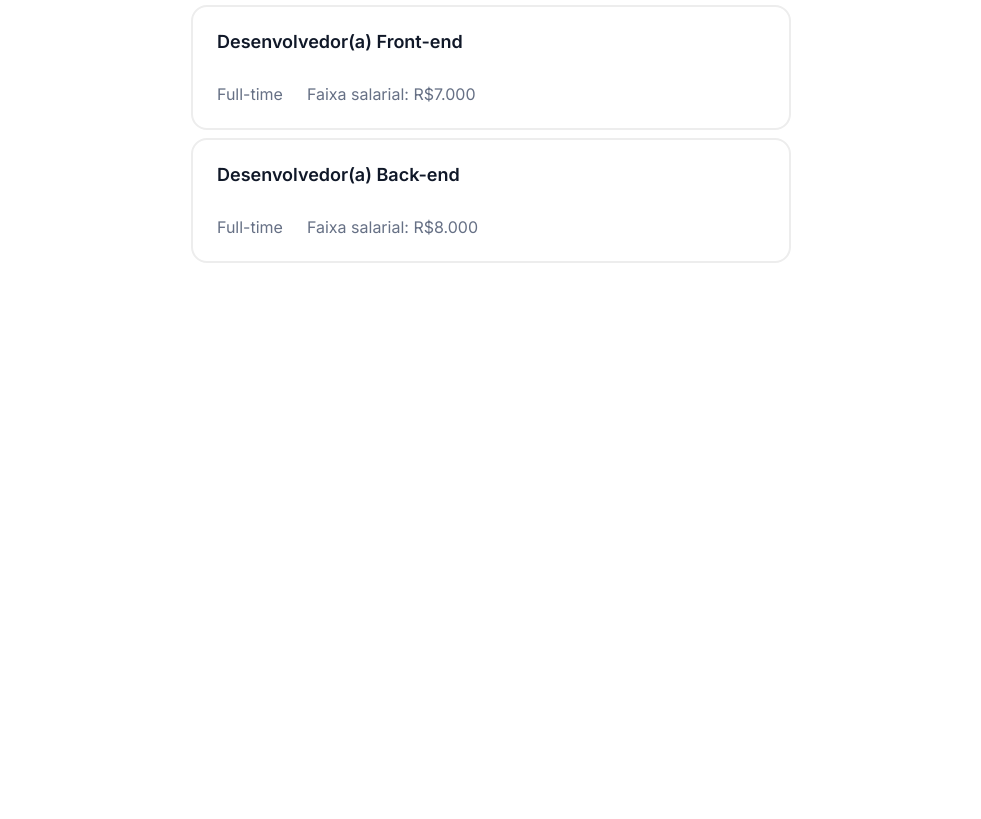
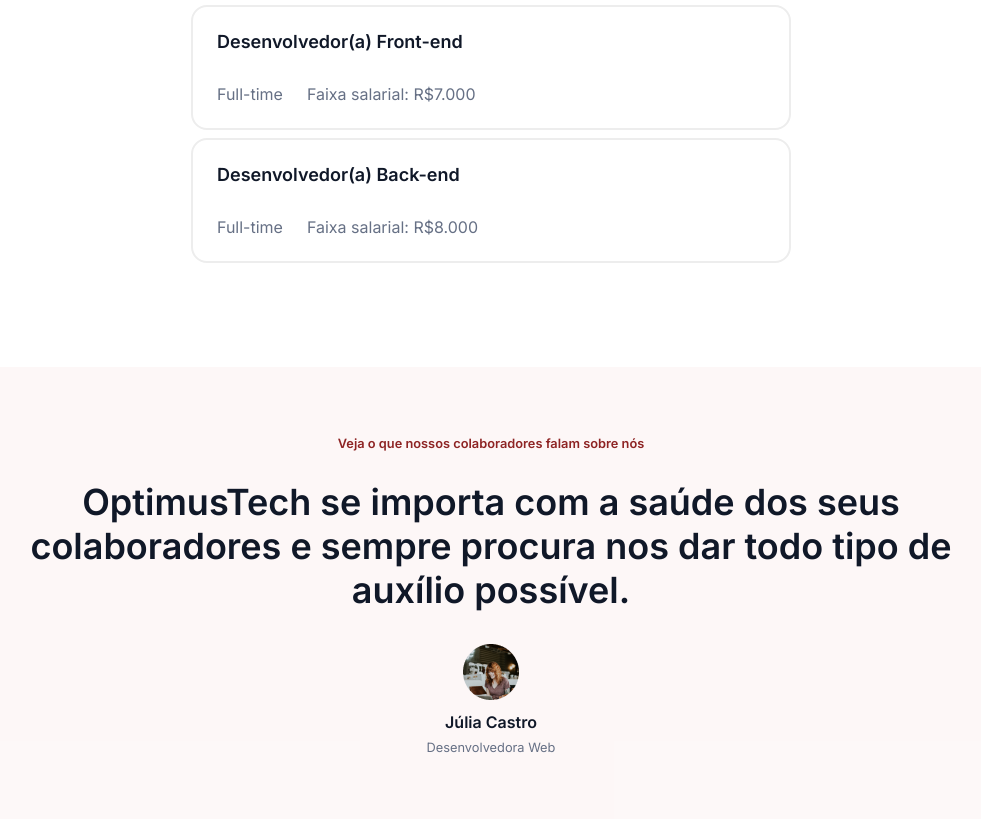
Before and after one commit to mariakrishna/7daysofcode, a plain HTML site: page index.html in a window 1280 px wide. Shown: the part 2054-2873 px from the top of the page, without its empty margins (149-1130 px from the left). Before the commit the page ends 2421 px from the top, so only its background shows below. Drawn offline with Linux system fonts and the light colour scheme.

Commit message:
testemonials part

```diff
--- a/index.html
+++ b/index.html
@@ -84,5 +84,12 @@
         </div>
     </div>
 </section>
+<section class="testemonials">
+    <h2 class="testemonials_title">Veja o que nossos colaboradores falam sobre nós</h2>
+    <h3 class="testemonials_subtitle">OptimusTech se importa com a saúde dos seus colaboradores e sempre procura nos dar todo tipo de auxílio possível.</h3>
+    <img class="testemonials_avatar" src="./Avatar.png" alt="">
+    <h4 class="testemonials_name">Júlia Castro</h4>
+    <p>Desenvolvedora Web</p>
+</section>
 </body>
 </html>
--- a/styles.css
+++ b/styles.css
@@ -196,3 +196,37 @@ header {
     flex-basis: 100%;
     box-sizing: border-box;
 }
+
+.testemonials {
+    background-color: #C3191908;
+    padding: 5% 12%;
+    text-align: center;
+}
+
+.testemonials_title {
+    color: var(--font-color-highlight);
+    padding: 0.3rem;
+    font-size: 0.8rem;
+    margin-bottom: 1.5rem;
+}
+
+.testemonials_subtitle {
+    color: var(--font-color-strong);
+    font-weight: 600;
+    font-size: 2.25rem;
+    margin-bottom: 2rem;
+}
+
+.testemonials_avatar {
+    margin-bottom: 0.5rem;
+}
+
+.testemonials_name {
+    color: var(--font-color-strong);
+    font-size: 1rem;
+    margin-bottom: 0.5rem;
+}
+
+.testemonials p {
+    font-size: 0.8rem;
+}
```
Also changed, not shown: Avatar.png (added).
